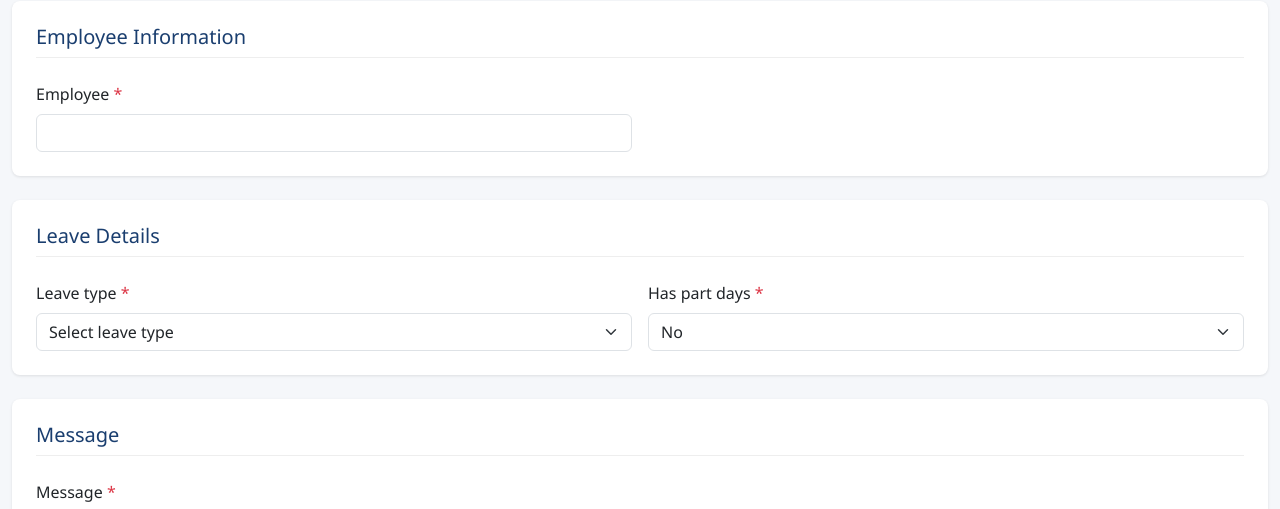
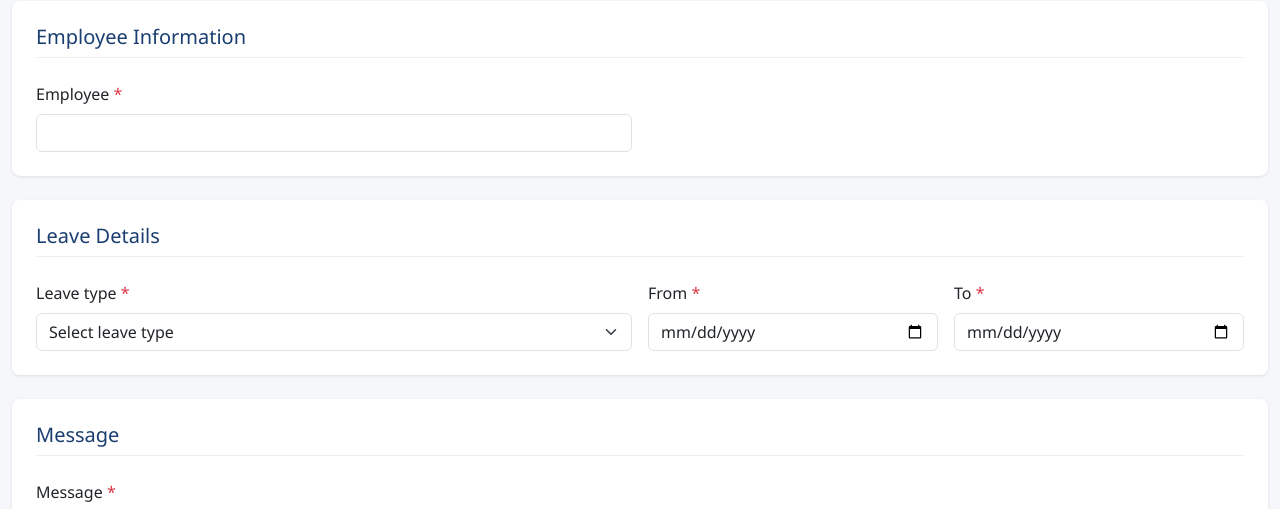
Before and after one commit to amsaibah/mof-sso-login, a website: page public/leave_request.html in a window 1280 px wide. Shown: the part 248-757 px from the top of the page. Drawn offline with nearby package versions, Linux system fonts and the light colour scheme; no server answers.

Commit message:
Update leave_request.html

```diff
--- a/public/leave_request.html
+++ b/public/leave_request.html
@@ -119,12 +119,13 @@
                             <option value="personal">Personal leave</option>
                         </select>
                     </div>
-                    <div class="col-md-6">
-                        <label for="partDays" class="form-label required-field">Has part days</label>
-                        <select class="form-select" id="partDays" required>
-                            <option value="no">No</option>
-                            <option value="yes">Part days</option>
-                        </select>
+                    <div class="col-md-3">
+                        <label for="fromDate" class="form-label required-field">From</label>
+                        <input type="date" class="form-control" id="fromDate" required>
+                    </div>
+                    <div class="col-md-3">
+                        <label for="toDate" class="form-label required-field">To</label>
+                        <input type="date" class="form-control" id="toDate" required>
                     </div>
                 </div>
             </div>
@@ -151,4 +152,5 @@
     <script src="script.js"></script>
 
 </body>
+
 </html>
```
